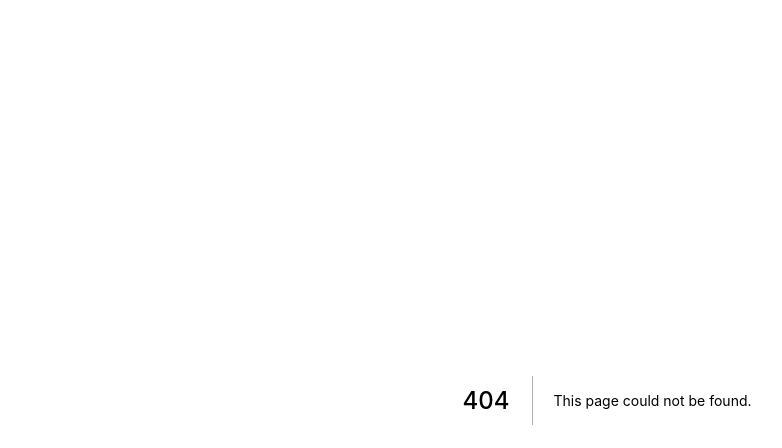
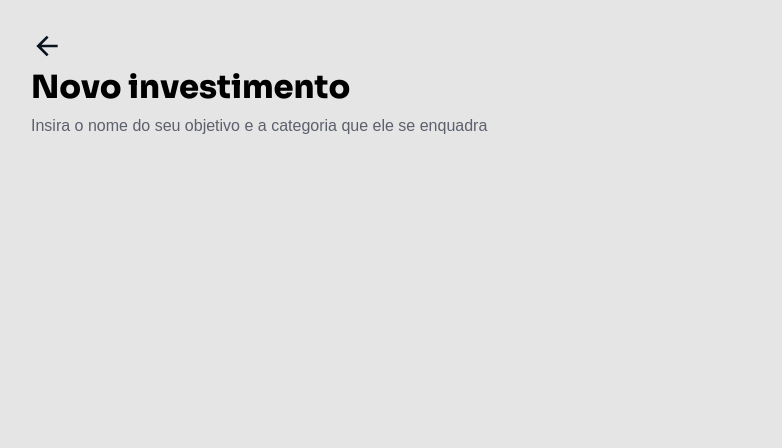
Before and after one commit to arthurbm/monly-xp, a Next.js app: page /new-investment in a window 1280 px wide. Before the commit this address had no page. Shown: the top 448 px of the page, without its empty margins (33-815 px from the left). Built offline with nearby package versions, Linux system fonts and the light colour scheme.

Commit message:
feat(invest): header component

```diff
--- a/src/assets/index.ts
+++ b/src/assets/index.ts
@@ -1,4 +1,5 @@
 import Logo from './logo.svg';
 import GraphLine from './graphLine.svg';
+import ArrowBack from './arrowBack.svg';
 
-export { Logo, GraphLine };
+export { Logo, GraphLine, ArrowBack };
--- /dev/null
+++ b/src/components/Header/index.tsx
@@ -0,0 +1,35 @@
+import React from 'react';
+import { CustomText } from 'styles/globalComponents';
+import { Container } from './style';
+import { ArrowBack } from '../../assets';
+import Image from 'next/image';
+import { useRouter } from 'next/router';
+
+type HeaderProps = {
+  title: string;
+  previousRoute: string;
+  children?: React.ReactNode; // description
+};
+const Header = ({ title, children, previousRoute }: HeaderProps) => {
+  const router = useRouter();
+
+  const handleReturn = () => {
+    router.push(previousRoute);
+  };
+
+  return (
+    <Container>
+      <Image src={ArrowBack} onClick={handleReturn} />
+
+      <CustomText bold black size="32px">
+        {title}
+      </CustomText>
+
+      <CustomText regular grey>
+        {children}
+      </CustomText>
+    </Container>
+  );
+};
+
+export default Header;
--- /dev/null
+++ b/src/components/Header/style.ts
@@ -0,0 +1,14 @@
+import styled from 'styled-components';
+
+export const Container = styled.div`
+  padding: 30px 0;
+  width: 90%;
+  align-items: flex-start;
+  display: flex;
+  flex-direction: column;
+
+  p {
+    text-align: left;
+    margin: 5px 0;
+  }
+`;
--- a/src/components/index.ts
+++ b/src/components/index.ts
@@ -1,4 +1,5 @@
 import CircularProgressPricefrom from './CircularProgressPrice';
 import { BlueButton, TextButton } from './Button';
+import Header from './Header';
 
-export { CircularProgressPricefrom, BlueButton, TextButton };
+export { CircularProgressPricefrom, BlueButton, TextButton, Header };
--- a/src/pages/index.tsx
+++ b/src/pages/index.tsx
@@ -8,7 +8,7 @@ import { CustomText } from '../styles/globalComponents';
 import { BlueButton, TextButton } from 'components';
 import { Container, Content, Titles, Buttons, WhiteCircle } from './style';
 
-export default function Home() {
+export default function Start() {
   const [axiosGet] = useAxios('get');
   const { setToken } = useToken();
   const router = useRouter();
--- /dev/null
+++ b/src/pages/new-investment/index.tsx
@@ -0,0 +1,14 @@
+import { useRouter } from 'next/router';
+import { CustomText } from '../../styles/globalComponents';
+import { Header } from 'components';
+import { Container, Content } from './style';
+
+export default function NewInvestment() {
+  return (
+    <Container>
+      <Header title="Novo investimento" previousRoute="/home">
+        Insira o nome do seu objetivo e a categoria que ele se enquadra
+      </Header>
+    </Container>
+  );
+}
--- /dev/null
+++ b/src/pages/new-investment/style.ts
@@ -0,0 +1,23 @@
+import styled from 'styled-components';
+import theme from '../../styles/theme';
+
+export const Container = styled.div`
+  position: relative;
+  width: 100vw;
+  height: 100vh;
+  background-color: ${theme.main.colors.grayBackground};
+  display: flex;
+  flex-direction: column;
+  align-items: center;
+`;
+
+export const Content = styled.div`
+  width: 95%;
+  height: 55%;
+  margin: 80px 0;
+  max-width: 450px;
+  display: flex;
+  align-items: center;
+  flex-direction: column;
+  justify-content: space-between;
+`;
```
Also changed, not shown: src/assets/arrowBack.svg (added).
